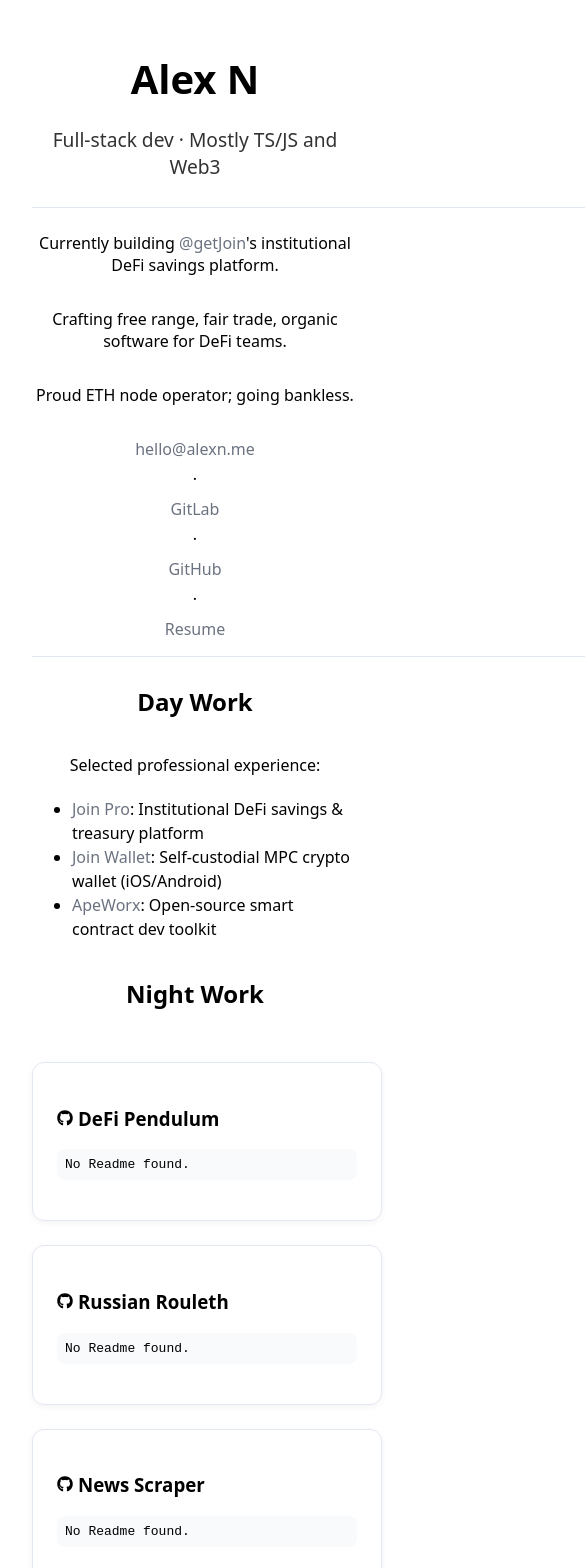
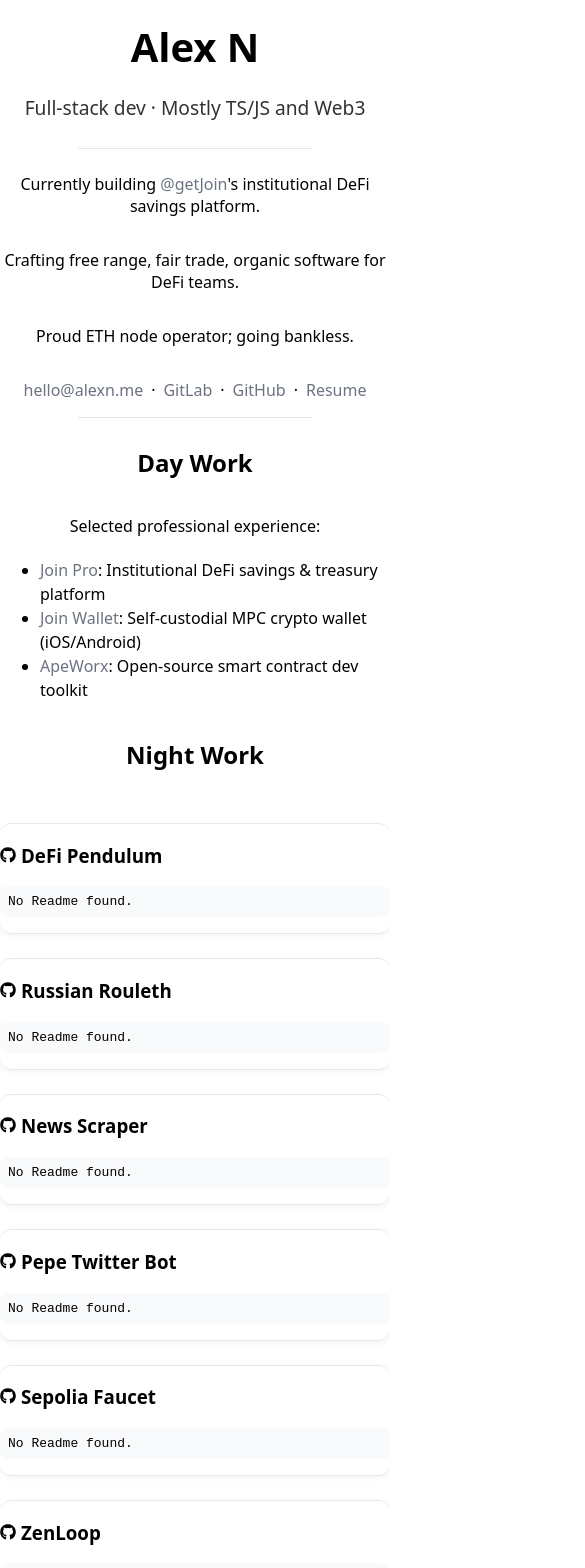
Before and after one commit to alexisnsns/pfalexns, a React (Vite) app: page / in a window 390 px wide. Shown: the top 1568 px of the page, 585 px wide, since content can reach past the window. Built offline with nearby package versions, Linux system fonts and the light colour scheme; no server answers.

Commit message:
responsive

```diff
--- a/src/App.tsx
+++ b/src/App.tsx
@@ -74,14 +74,14 @@
   };
 
   return (
-    <div style={styles.container}>
+    <div style={styles.container} className="container">
       <h1 style={styles.title}>Alex N</h1>
 
       <p style={styles.subtitle}>Full-stack dev · Mostly TS/JS and Web3</p>
 
       <hr
         style={{
-          width: "900px",
+          width: "60%",
           border: "none",
           borderTop: "1px solid #e2e8f0",
         }}
@@ -105,20 +105,6 @@
       </p>
       <p style={styles.text}>Proud ETH node operator; going bankless.</p>
       <div style={styles.links}>
-        <style>
-          {`
-      @media (max-width: 600px) {
-        .link-group {
-          flex-direction: column;
-          align-items: center;
-          gap: 8px;
-        }
-        .link-group span.dot {
-          display: none;
-        }
-      }
-    `}
-        </style>
         <div
           className="link-group"
           style={{
@@ -189,7 +175,7 @@
       </div>
       <hr
         style={{
-          width: "900px",
+          width: "60%",
           border: "none",
           borderTop: "1px solid #e2e8f0",
           marginTop: "1rem",
@@ -224,9 +210,9 @@
       </ul>
 
       <h2 style={{ marginTop: "" }}>Night Work</h2>
-      <div style={styles.projectGrid}>
+      <div style={styles.projectGrid} className="project-grid">
         {projects.map((p) => (
-          <div key={p.name} style={styles.projectCard}>
+          <div key={p.name} style={styles.projectCard} className="project-card">
             <h3>
               {" "}
               <a
--- a/src/index.css
+++ b/src/index.css
@@ -16,3 +16,24 @@
 h1 {
   line-height: 1;
 }
+
+@media (max-width: 768px) {
+  .project-card {
+    margin-left: 0 !important;
+    margin-right: 0 !important;
+    padding: 0 !important;
+    border-left: none !important;
+    border-right: none !important;
+    width: 100% !important;
+  }
+  .container {
+    margin-left: 0 !important;
+    margin-right: 0 !important;
+  }
+}
+
+@media (max-width: 500px) {
+  .container {
+    padding: 0 !important;
+  }
+}
```
